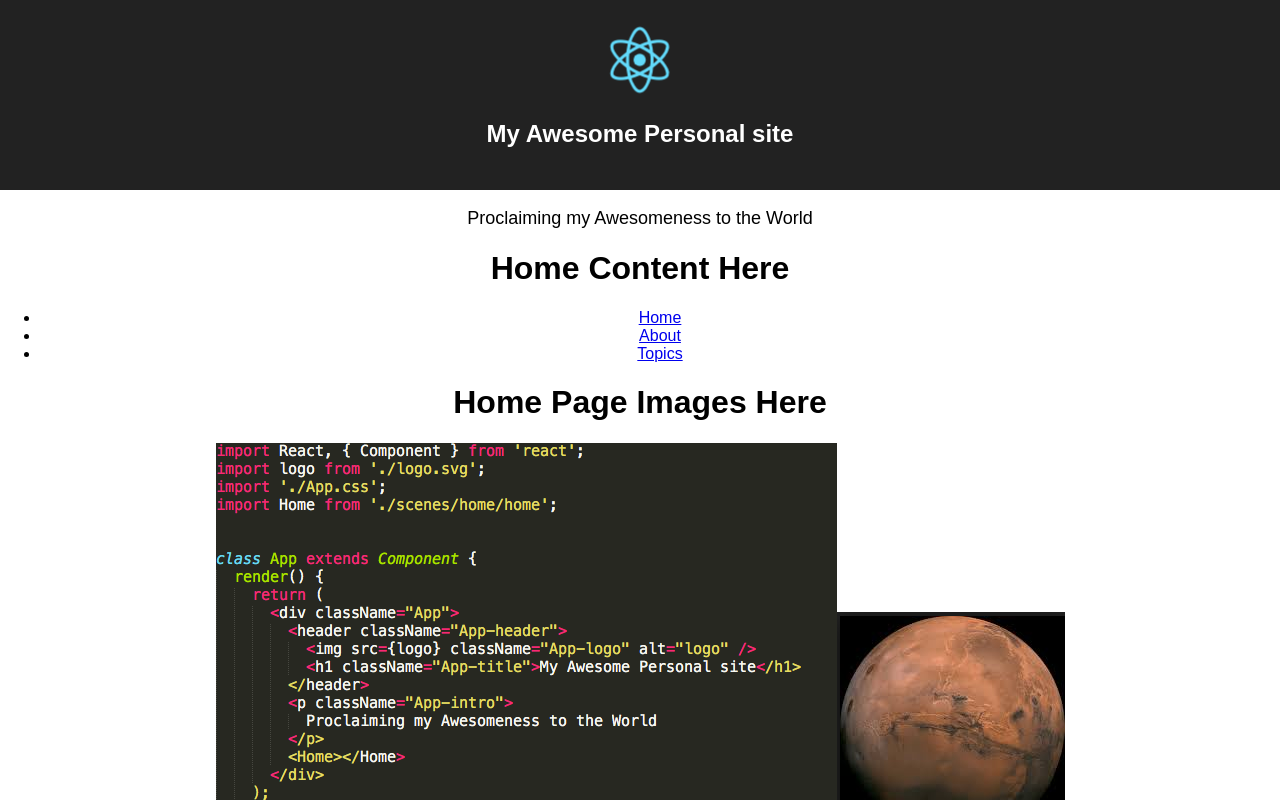
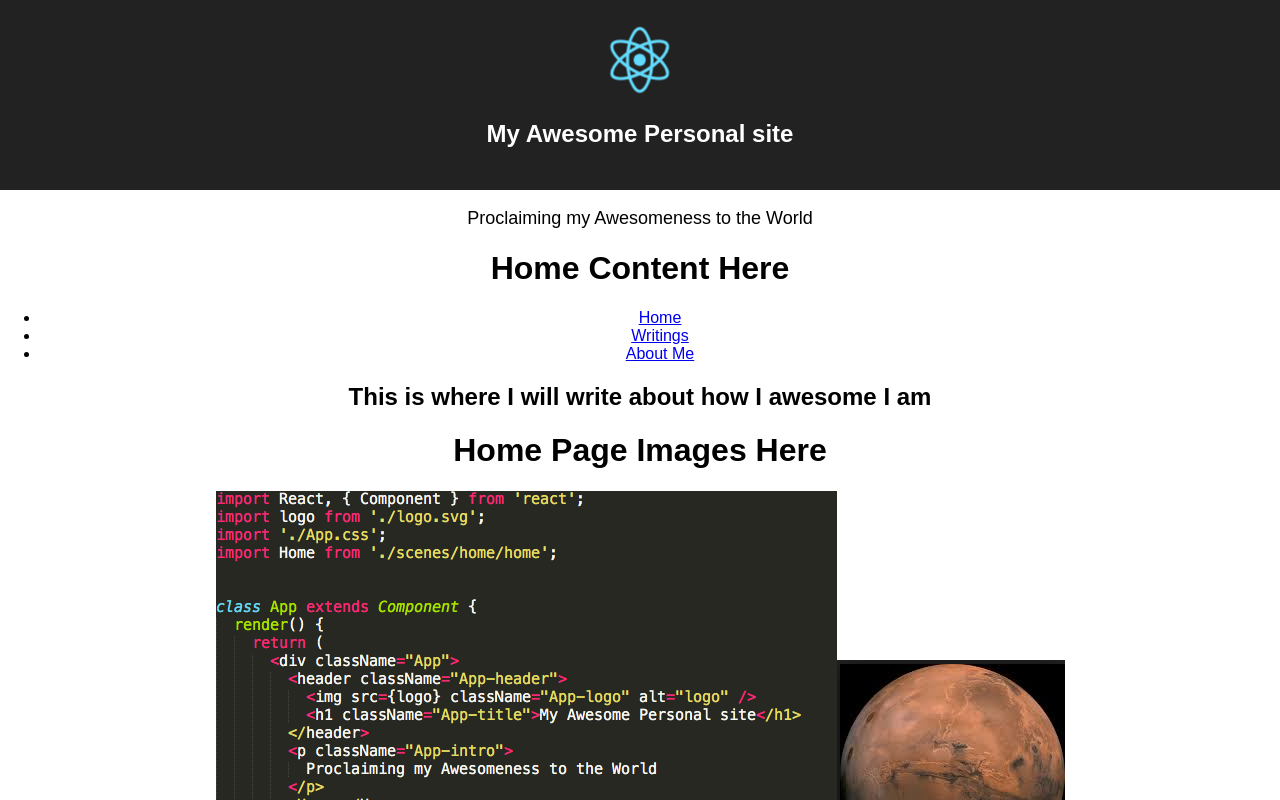
Before and after one commit to dave5801/Portfolio, a React (Create React App) app in the folder portfolio-site/: page /aboutMe in a window 1280 px wide. Shown: the top 800 px of the page. Built offline with nearby package versions, Linux system fonts and the light colour scheme.

Commit message:
refactor of topnav to navbar

```diff
--- a/portfolio-site/src/scenes/home/home.js
+++ b/portfolio-site/src/scenes/home/home.js
@@ -1,6 +1,6 @@
 import React, { Component } from 'react';
 import './home.css';
-import TopNav from './navigation/navbar';
+import Navbar from './navigation/navbar';
 import HomeImageSection from './home-images/homeImageSection';
 
 class Home extends Component {
@@ -8,7 +8,7 @@ class Home extends Component {
     return (
       <div className="Home">
         <h1>Home Content Here</h1>
-        <TopNav></TopNav>
+        <Navbar></Navbar>
         <HomeImageSection></HomeImageSection>
       </div>
     );
--- a/portfolio-site/src/scenes/home/navigation/navbar.js
+++ b/portfolio-site/src/scenes/home/navigation/navbar.js
@@ -8,13 +8,19 @@ const HomePage = () => (
   </div>
 );
 
-const AboutPage = () => (
+const Writings = () => (
   <div>
-    <h2>Awesome About Page</h2>
+    <h2>Writings sounds more awesome and classier than Blog</h2>
   </div>
 );
 
-class TopNav extends Component {
+const AboutMe = () => (
+  <div>
+    <h2>This is where I will write about how I awesome I am</h2>
+  </div>
+);
+
+class Navbar extends Component {
   render() {
     return (
       <Router>
@@ -25,14 +31,15 @@ class TopNav extends Component {
               <Link to="/">Home</Link>
             </li>
             <li>
-              <Link to="/about">About</Link>
+              <Link to="/writings">Writings</Link>
             </li>
             <li>
-              <Link to="/topics">Topics</Link>
+              <Link to="/aboutMe">About Me</Link>
             </li>
           </ul>
           <Route exact path="/" component={HomePage} />
-          <Route path="/about" component={AboutPage} />
+          <Route path="/writings" component={Writings} />
+           <Route path="/aboutMe" component={AboutMe} />
 
         </div>
       </Router>
@@ -42,4 +49,4 @@ class TopNav extends Component {
 
 
 
-export default TopNav;
+export default Navbar;
```
